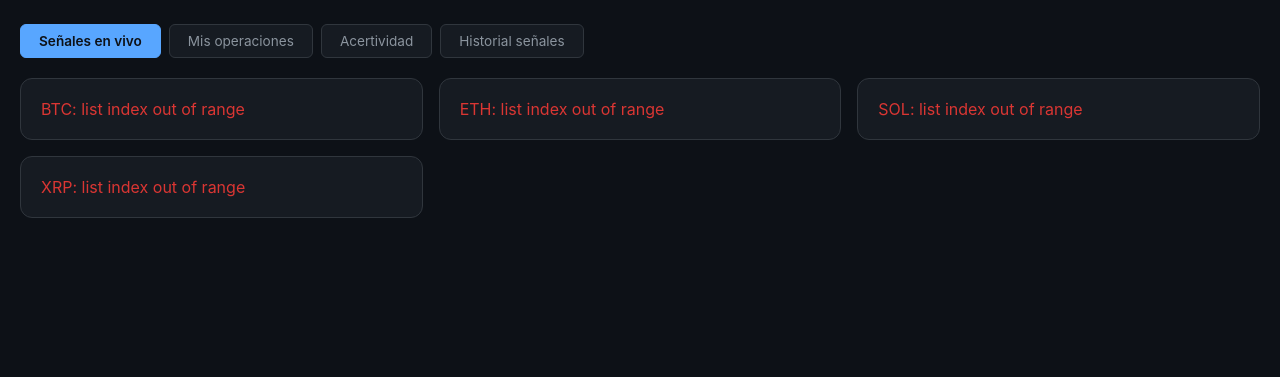
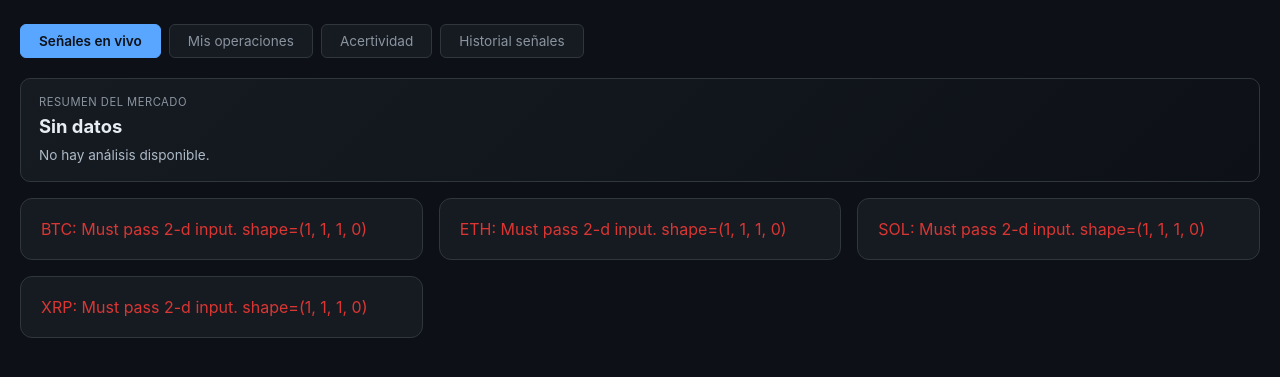
Before and after one commit to nicorubio88/Crypto-signal-bot, a Flask app: page / in a window 1280 px wide. Shown: the part 62-439 px from the top of the page. Run offline with Flask 3, Linux system fonts and the light colour scheme; tables that the repository leaves empty hold one stand-in row (values such as "Sample post").

Commit message:
Add files via upload

```diff
--- a/templates/dashboard.html
+++ b/templates/dashboard.html
@@ -205,7 +205,7 @@
   <div class="tab" onclick="showTab('history')">Historial señales</div>
 </div>
 
-<div id="tab-signals"><div id="grid" class="grid"><div class="loading">Cargando...</div></div></div>
+<div id="tab-signals"><div id="global-summary"></div><div id="scenarios-panel"></div><div id="grid" class="grid"><div class="loading">Cargando...</div></div></div>
 
 <div id="tab-ops" class="hidden">
   <div id="ops-summary"></div>
@@ -436,10 +436,16 @@
     <span style="margin-left:auto;font-size:0.7rem;color:#8b949e">Umbral: ±${r.threshold_used || 9}</span>
   </div>` : '';
 
+  // Resumen en lenguaje claro (interpretacion de los indicadores)
+  const summaryHtml = r.summary ? `<div style="background:#0d1117;border-radius:6px;padding:10px 12px;margin-bottom:12px;border-left:3px solid #388bfd">
+    <div style="font-size:0.62rem;color:#8b949e;text-transform:uppercase;letter-spacing:0.5px;margin-bottom:4px">Lectura del bot</div>
+    <div style="font-size:0.82rem;color:#adbac7;line-height:1.45">${r.summary}</div>
+  </div>` : '';
+
   // Funding rate (sentimiento de perpetuos)
   const fundingHtml = r.funding?.available ? `<div style="background:#0d1117;border-radius:6px;padding:7px 10px;margin-bottom:10px;display:flex;justify-content:space-between;align-items:center;flex-wrap:wrap;gap:8px">
     <div>
-      <span style="font-size:0.7rem;color:#8b949e">Funding rate (Binance):</span>
+      <span style="font-size:0.7rem;color:#8b949e">Funding rate (${(r.funding.source || 'exchange').charAt(0).toUpperCase() + (r.funding.source || 'exchange').slice(1)}):</span>
       <span style="font-size:0.85rem;font-weight:600;color:${fundingColor(r.funding.signal_impact)};margin-left:6px">${r.funding.rate > 0 ? '+' : ''}${r.funding.rate}%</span>
     </div>
     <div style="font-size:0.7rem;color:${fundingColor(r.funding.signal_impact)}">${r.funding.sentiment}</div>
@@ -546,6 +552,7 @@
     </div>
     ${r.signal_reason ? `<div class="signal-reason">${r.signal_reason}</div>` : ''}
     ${regimeHtml}
+    ${summaryHtml}
     ${btcFilterHtml}
     ${trendsHtml}
     ${adxHtml}
@@ -576,12 +583,62 @@
     const data = await r.json();
     marketData = data.results || [];
     document.getElementById('last-update').textContent = 'Actualizado: ' + (data.last_update || '—');
+
+    // Resumen global del mercado
+    const gs = data.global_summary;
+    const gsEl = document.getElementById('global-summary');
+    if (gs && gsEl) {
+      gsEl.innerHTML = `<div style="background:linear-gradient(135deg,#161b22,#0d1117);border:1px solid #30363d;border-radius:10px;padding:16px 18px;margin-bottom:16px">
+        <div style="font-size:0.7rem;color:#8b949e;text-transform:uppercase;letter-spacing:0.5px;margin-bottom:6px">Resumen del mercado</div>
+        <div style="font-size:1.15rem;font-weight:700;color:#e6edf3;margin-bottom:8px">${gs.headline}</div>
+        <div style="font-size:0.85rem;color:#adbac7;line-height:1.5">${gs.detail}</div>
+      </div>`;
+    }
+
     document.getElementById('grid').innerHTML = marketData.length
       ? marketData.map(renderCard).join('')
       : '<div class="loading">Sin datos</div>';
+
+    renderScenariosPanel(marketData);
   } catch(e) {
     document.getElementById('grid').innerHTML = '<div class="loading">Error</div>';
   }
+}
+
+function renderScenariosPanel(data) {
+  const el = document.getElementById('scenarios-panel');
+  if (!el) return;
+  const withScenarios = data.filter(r => !r.error && r.scenarios);
+  if (!withScenarios.length) { el.innerHTML = ''; return; }
+
+  const blocks = withScenarios.map(r => {
+    const sc = r.scenarios;
+    const layers = sc.layers;
+    const layerRow = (key, l) => `<div style="display:flex;gap:8px;align-items:baseline;margin-bottom:3px">
+      <span style="font-size:0.62rem;color:#8b949e;text-transform:uppercase;min-width:74px">${key} [${l.tf}]</span>
+      <span style="font-size:0.82rem;font-weight:600;color:${l.trend==='alcista'?'#3fb950':l.trend==='bajista'?'#f85149':'#8b949e'}">${l.trend}</span>
+      <span style="font-size:0.7rem;color:#6e7681">${l.rol}</span>
+    </div>`;
+
+    const escenarios = (sc.escenarios||[]).map(e =>
+      `<div style="font-size:0.8rem;color:#adbac7;line-height:1.45;margin-bottom:6px;padding-left:10px;border-left:2px solid ${e.tipo==='alcista'?'#238636':'#da3633'}">${e.texto}</div>`
+    ).join('');
+
+    return `<div style="background:#0d1117;border:1px solid #21262d;border-radius:8px;padding:14px;margin-bottom:10px">
+      <div style="font-size:1rem;font-weight:700;color:#e6edf3;margin-bottom:10px">${r.name}/USDT — $${fmt(r.price)}</div>
+      <div style="margin-bottom:10px">${layerRow('Fondo',layers.fondo)}${layerRow('Estructura',layers.estructura)}${layerRow('Timing',layers.timing)}</div>
+      <div style="font-size:0.82rem;color:#adbac7;line-height:1.45;margin-bottom:10px;font-style:italic">${sc.interpretacion}</div>
+      <div style="font-size:0.62rem;color:#8b949e;text-transform:uppercase;margin-bottom:5px">Escenarios</div>
+      ${escenarios}
+      <div style="font-size:0.75rem;color:#388bfd;line-height:1.4;margin-top:8px;background:#0d2438;padding:7px 9px;border-radius:5px">${sc.vigilar}</div>
+    </div>`;
+  }).join('');
+
+  el.innerHTML = `<details style="background:linear-gradient(135deg,#161b22,#0d1117);border:1px solid #30363d;border-radius:10px;padding:14px 18px;margin-bottom:16px">
+    <summary style="cursor:pointer;font-size:0.95rem;font-weight:700;color:#e6edf3;user-select:none">Escenarios y lectura multi-timeframe</summary>
+    <div style="font-size:0.72rem;color:#8b949e;margin:8px 0 14px;line-height:1.4">Lectura por capas (fondo manda, corto da timing) y qué tiene que pasar en cada caso. No es recomendación: son condiciones sobre niveles que el mercado ya marcó.</div>
+    ${blocks}
+  </details>`;
 }
 
 // ── Operaciones ──────────────────────────────────────────────────────────────
```
